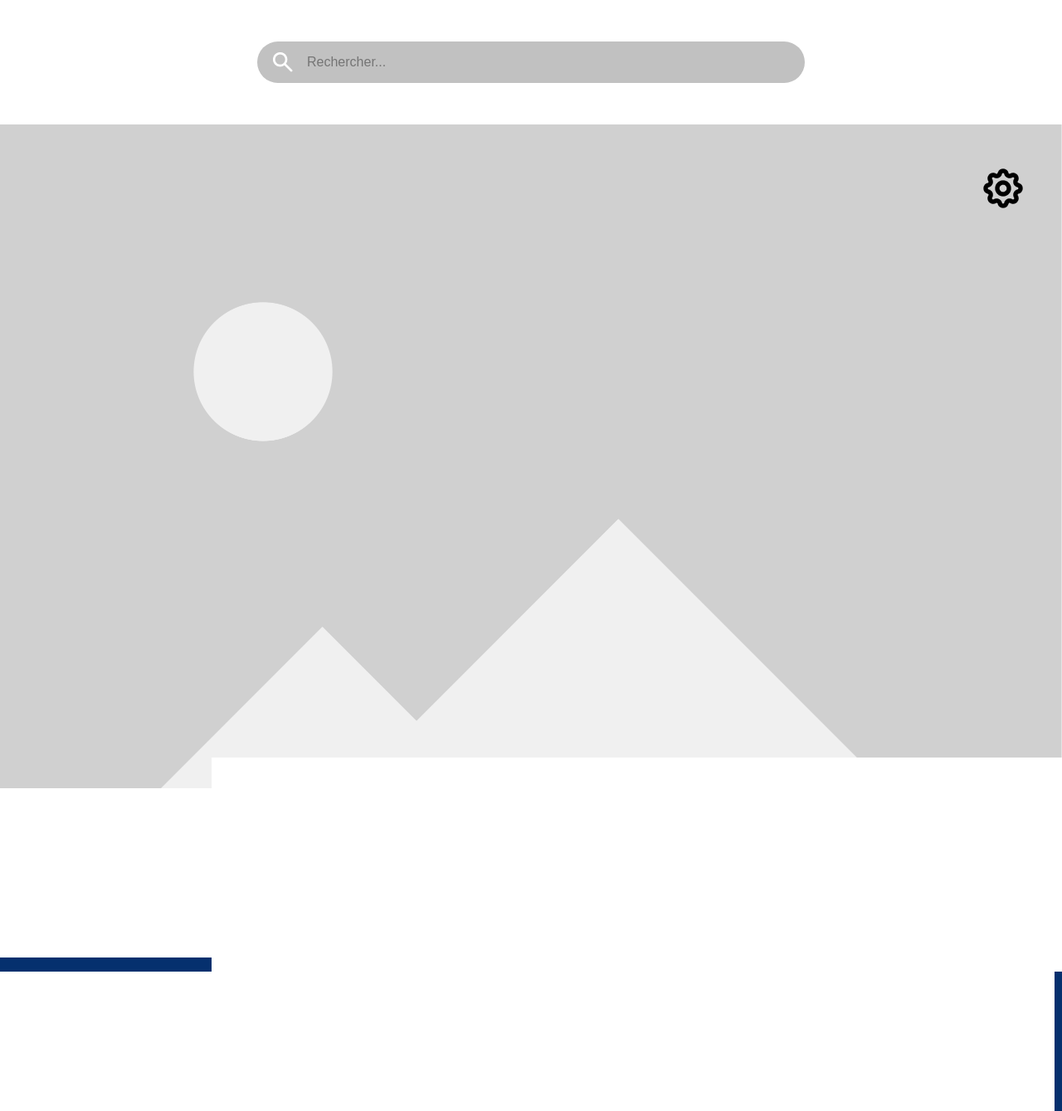
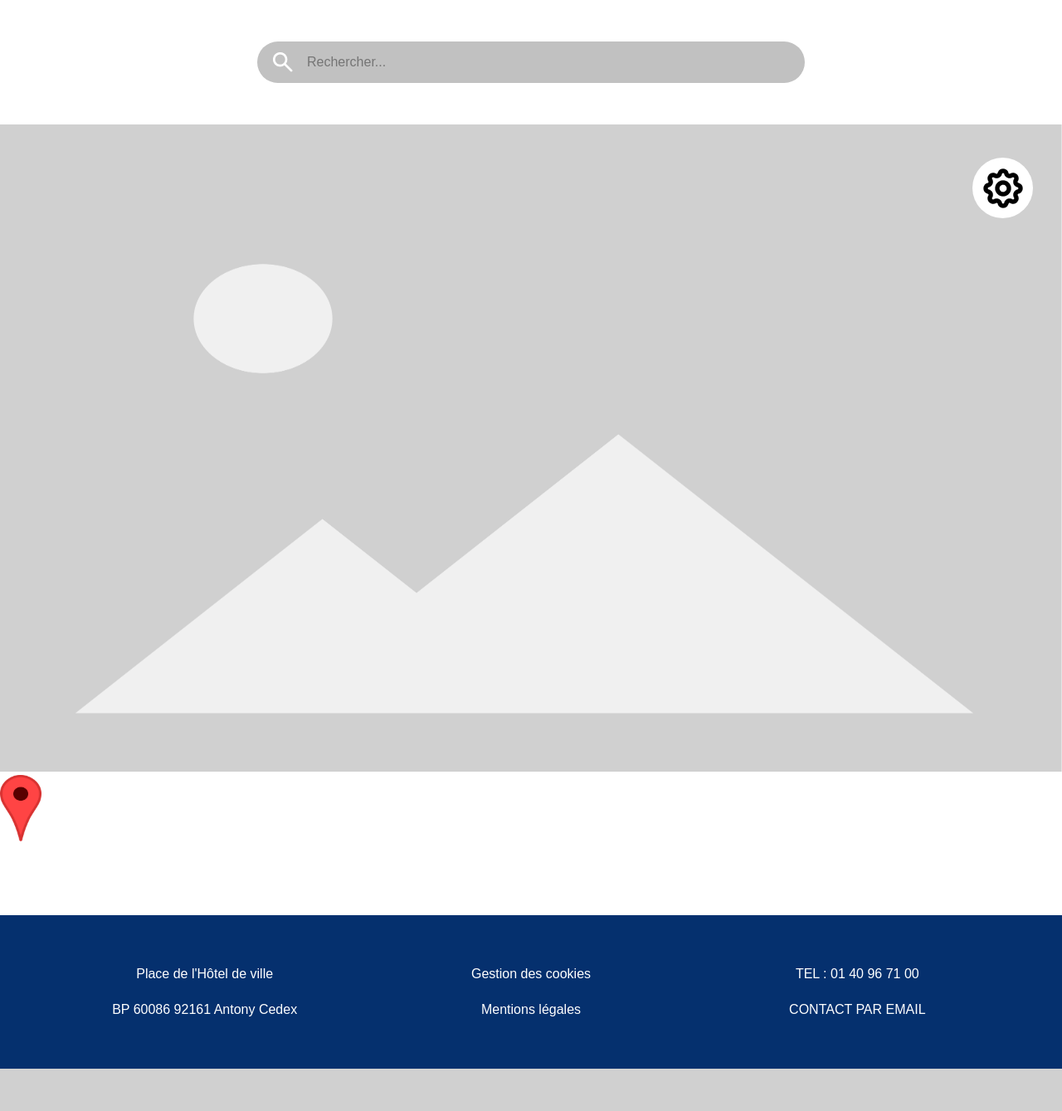
Before and after one commit to ambrekouitini/antony_bap, a PHP site: the page made by accessibilité.php in a window 1280 px wide. Shown: the part 100-1439 px from the top of the page at 83% size. After the commit the page ends 1388 px from the top, so only its background shows below. Run offline with PHP 8.4, Linux system fonts and the light colour scheme; style sheets or scripts are compiled from the project's sources; some web fonts are replaced.

Commit message:
:lipstick: Maquette Desktop de la page accessibilité.php est intégré

```diff
--- a/accessibilité.php
+++ b/accessibilité.php
@@ -1,5 +1,5 @@
 <!DOCTYPE html>
-<html lang="fr">
+<html lang="fr" >
 <head>
     <meta charset="UTF-8">
     <meta http-equiv="X-UA-Compatible" content="IE=edge">
@@ -8,7 +8,7 @@
     <script src="https://code.jquery.com/jquery-3.6.4.js"></script>
     <title>Accessibilité</title>
 </head>
-<body class="index">
+<body class="index accessibilite">
 <?php
 require_once 'header.php';
 ?>
@@ -23,14 +23,17 @@
 <button class="FilterIcon">
     <img src="images/settings.png" alt="" class="">
 </button>
+
 <section class="AccessMap">
     <div>
         <img src="images/Placeholder.png" alt="placeholder" class="Placeholder">
     </div>
-
     <div class="FilterMap">
         <div class="FilterMapTitle">
-            <h2 class="options">
+            <button class="CloseFilter">
+                >
+            </button>
+            <h2 class="">
                 Options
             </h2>
         </div>
--- a/public/css/output.css
+++ b/public/css/output.css
@@ -1308,7 +1308,7 @@
   font-weight: bold;
 }
 
-* {
+.accessibilite {
   overflow-x: hidden;
 }
 
@@ -1343,33 +1343,52 @@
 
 .AccessMap {
   display: flex;
-  --map-height: 100vh;
-  height: var(--map-height);
 }
 .AccessMap .Placeholder {
   width: 100vw;
+  height: 780px;
+  z-index: -100;
+  overflow: visible;
 }
 
 .FilterMap {
+  display: none;
+  flex-direction: column;
+  position: relative;
+  height: 780px;
+  width: 370px;
+  --filter-width: 370px;
+  --negative-filter-width: -370px;
+  transform: translate(var(--negative-filter-width));
+  z-index: 100;
+  padding: 37px;
   background-color: white;
-  display: none;
-  position: relative;
-  width: 370px;
-  --filter-width: 250px;
-  --negative-filter-width: -250px;
-  height: var(--map-height);
-  transform: translate(250px);
-  padding: 37px;
 }
 .FilterMap .FilterMapTitle {
+  overflow-y: hidden;
   display: flex;
   justify-content: center;
   margin-bottom: 60px;
 }
 .FilterMap .FilterMapTitle h2 {
+  display: flex;
+  justify-content: center;
   font-family: "Euclid Triangle";
   font-size: 24px;
   font-weight: bold;
+}
+.FilterMap .FilterMapTitle .CloseFilter {
+  left: 40px;
+  margin-right: 90px;
+  border: none;
+  cursor: pointer;
+  display: flex;
+  justify-content: center;
+  position: absolute;
+  font-family: Inter, serif;
+  font-size: 34px;
+  font-weight: bolder;
+  background-color: white;
 }
 .FilterMap .FilterMapSectionTitle {
   margin-bottom: 35px;
@@ -1414,7 +1433,6 @@
   height: 73px;
   border-radius: 48px;
   border: none;
-  z-index: 20;
   cursor: pointer;
   background-color: white;
   display: flex;
@@ -1438,15 +1456,16 @@
 }
 
 .LocationBtn {
-  background-color: transparent;
-  width: 80px;
-  height: 115px;
+  background-color: #ffffff;
   border: none;
   cursor: pointer;
+  width: 50px;
+  height: 80px;
+  overflow: visible;
 }
 .LocationBtn img {
-  width: 80px;
-  height: 115px;
+  width: 50px;
+  height: 80px;
 }
 
 .Location {
@@ -1528,11 +1546,7 @@
 }
 
 .FilterIcon {
-  background-color: transparent;
-}
-
-.FilterMapTitle {
-  overflow-y: hidden;
+  background-color: white;
 }
 
 /*# sourceMappingURL=output.css.map */
--- a/public/css/pages/_accessibilite.scss
+++ b/public/css/pages/_accessibilite.scss
@@ -1,4 +1,4 @@
-*{
+.accessibilite{
   overflow-x: hidden;
 }
 
@@ -32,36 +32,58 @@
 }
 .AccessMap{
   display: flex;
-  --map-height: 100vh;
-  height: var(--map-height);
-
   .Placeholder{
     width: 100vw;
+    height: 780px;
+    z-index: -100;
+    overflow: visible;
+
   }
 }
 
 
 .FilterMap{
+  display: none;
+  flex-direction: column;
+  position: relative;
 
+  height: 780px;
+  width: 370px;
+  --filter-width: 370px;
+  --negative-filter-width: -370px;
+  transform: translate(var(--negative-filter-width));
+
+  z-index: 100;
+  padding: 37px;
   background-color: white;
-  display: none;
-  position: relative;
-  width: 370px;
-  --filter-width: 250px;
-  --negative-filter-width: -250px;
-  height: var(--map-height);
-  transform: translate(250px);
-
-  padding: 37px ;
-
   .FilterMapTitle{
+    overflow-y: hidden;
     display: flex;
     justify-content: center;
     margin-bottom: 60px;
     h2{
+      display: flex;
+      justify-content: center;
+
       font-family: "Euclid Triangle";
       font-size: 24px;
       font-weight: bold;
+    }
+    .CloseFilter{
+      left: 40px;
+      margin-right: 90px;
+
+      border: none;
+      cursor: pointer;
+
+      display: flex;
+      justify-content: center;
+      position: absolute;
+
+      font-family: Inter, serif;
+      font-size: 34px;
+      font-weight: bolder;
+      background-color: white;
     }
   }
   .FilterMapSectionTitle{
@@ -75,15 +97,14 @@
     display: flex;
     flex-direction: column;
     margin-bottom: 35px;
-
     .FilterMapFilterSectionIcons{
       display: flex;
       justify-content: space-between;
       flex-wrap: wrap;
       gap: 8px;
       .FilterMapFilterSectionIcon{
-        width: 45px;
-        height: 45px;
+        width: 57px;
+        height: 57px;
         border-radius: 30px;
         border: 1px black solid;
       }
@@ -114,7 +135,6 @@
   height: 73px;
   border-radius: 48px;
   border: none;
-  z-index: 20;
   cursor: pointer;
 
   background-color: white;
@@ -132,7 +152,7 @@
 
 .activeMap{
   transform: translate(0px);
-  display: block;
+  display: flex;
 
 }
 .activeIcon{
@@ -140,14 +160,15 @@
 }
 
 .LocationBtn{
-  background-color: transparent;
-  width: 80px;
-  height: 115px;
+  background-color: #ffffff;
   border: none;
   cursor: pointer;
+  width: 50px;
+  height: 80px;
+  overflow: visible;
   img{
-    width: 80px;
-    height: 115px;
+    width: 50px;
+    height: 80px;
   }
 }
 
@@ -156,7 +177,7 @@
   height: 575px;
   padding: 85px 110px;
   display: none;
-  background-color: transparent;
+  background-color: white;
   img{
     margin-right: 73px;
   }
@@ -213,8 +234,7 @@
 }
 
 .options{
-  transform: translateX(-40px);
-  transform: translateY(20px);
+  transform: translateX(-20px);
   z-index: 20;
   height: 50px;
   width: 150px;
@@ -222,11 +242,11 @@
 }
 
 options::before{
-  content:"<ezaeazezae" !important;
-  display: inline !important;
-  position: relative !important;
-  width: 50px !important;
-  height: 50px !important;
+  content:"<ezaeazezae" ;
+  display: inline ;
+  position: relative ;
+  width: 50px ;
+  height: 50px ;
   top:0;
   left: 30px;
   color: red;
@@ -234,9 +254,8 @@
 }
 
 .FilterIcon{
-  background-color: transparent;
+  background-color: white;
 }
 
 .FilterMapTitle{
-  overflow-y: hidden;
 }
--- a/public/js/script.js
+++ b/public/js/script.js
@@ -97,11 +97,18 @@
 
 const FilterToggle = document.querySelector('.FilterIcon');
 const FilterMenu = document.querySelector('.FilterMap');
+const CloseFilter = document.querySelector('.CloseFilter');
 
 FilterToggle.addEventListener('click', () => {
-    FilterMenu.classList.toggle('activeMap');
-    FilterToggle.classList.toggle('activeIcon');
+    FilterMenu.style.display = 'flex';
+    FilterToggle.style.display = 'none';
 });
+CloseFilter.addEventListener('click', () => {
+    FilterToggle.style.display = 'block';
+    FilterMenu.style.display = 'none';
+});
+
+
 /*-----------------------Page accessibilité - test - endroit sur la Map-----------------------*/
 
 const LocationToggle = document.querySelector('.LocationBtn');
```
Also changed, not shown: other parts of public/css/output.css (+10 -11 lines), 1 other file.
